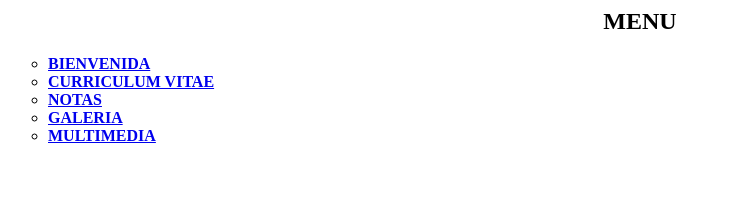
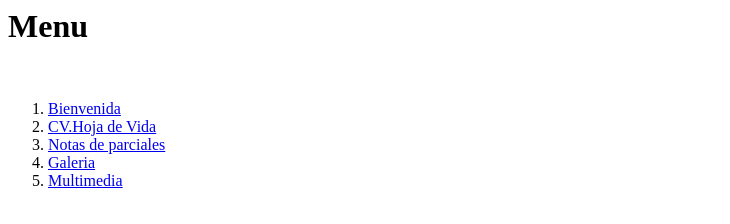
Before and after one commit to IngMandarina/15902311925, a plain HTML site: page menu.html in a window 1280 px wide. Shown: the whole page, without its empty margins (0-730 px from the left). Drawn offline with Linux system fonts and the light colour scheme.

Commit message:
menu.html

```diff
--- a/menu.html
+++ b/menu.html
@@ -1,17 +1,14 @@
 <HTML>
 <HEAD>
-<TITLE>Pagina Web Juan Jose Veliz Castillo </TITLE>
+<TITLE>Menu</TITLE>
+<H1> Menu</h1><br>
+	<ol>
+		<li><a href="Bivenida.html" target="frmcuerpo">Bienvenida</a></li>
+		<li><a href="cv.html" target="frmcuerpo">CV.Hoja de Vida</a></li>
+		<li><a href="notas.Html" target="frmcuerpo">Notas de parciales</a></li>
+		<li><a href="galeria.html" target="frmcuerpo">Galeria</a></li>
+		<li><a href="Multimedia.html" target="frmcuerpo">Multimedia</a></li>
+	</ol>
+
 </HEAD>
-<H2><CENTER> MENU</CENTER></H2>
-
-<NAV>
-	<LEFT>
-		<ul TYPE="CIRCLE">
-			<li><a href="Bienvenida.html" TARGET="RESUL"><B>BIENVENIDA</B></a></li>
-			<li><a href="cv.html" TARGET="RESUL"><B>CURRICULUM VITAE</B></a></li>
-			<li><a href="notas.html" TARGET="RESUL"><B>NOTAS</B></a></li>
-			<li><a href="Galeria.html" TARGET="RESUL"><B>GALERIA</B></a></li>
-			<li><a href="multimedia.html" TARGET="RESUL"><B>MULTIMEDIA</B></a></li>
-		</ul>
-	</LEFT>
-</NAV>
+</HTML>
```
